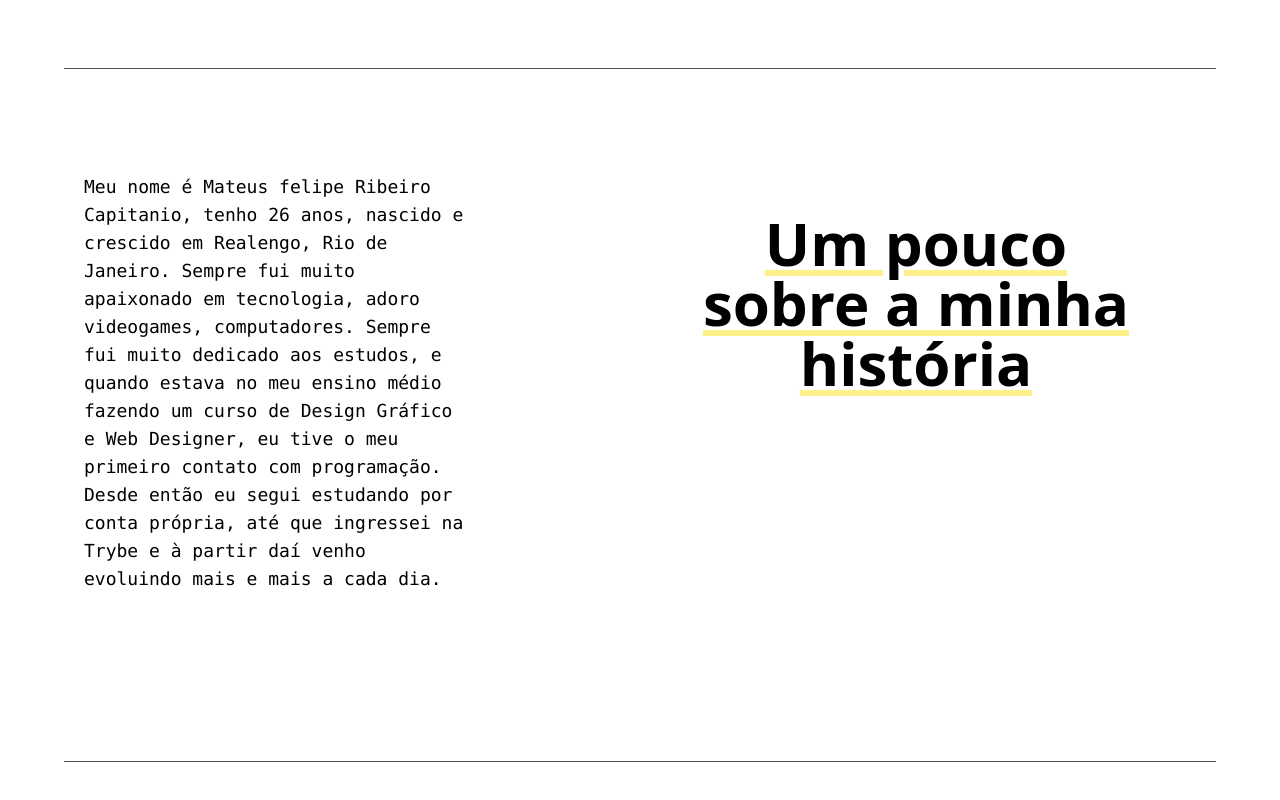
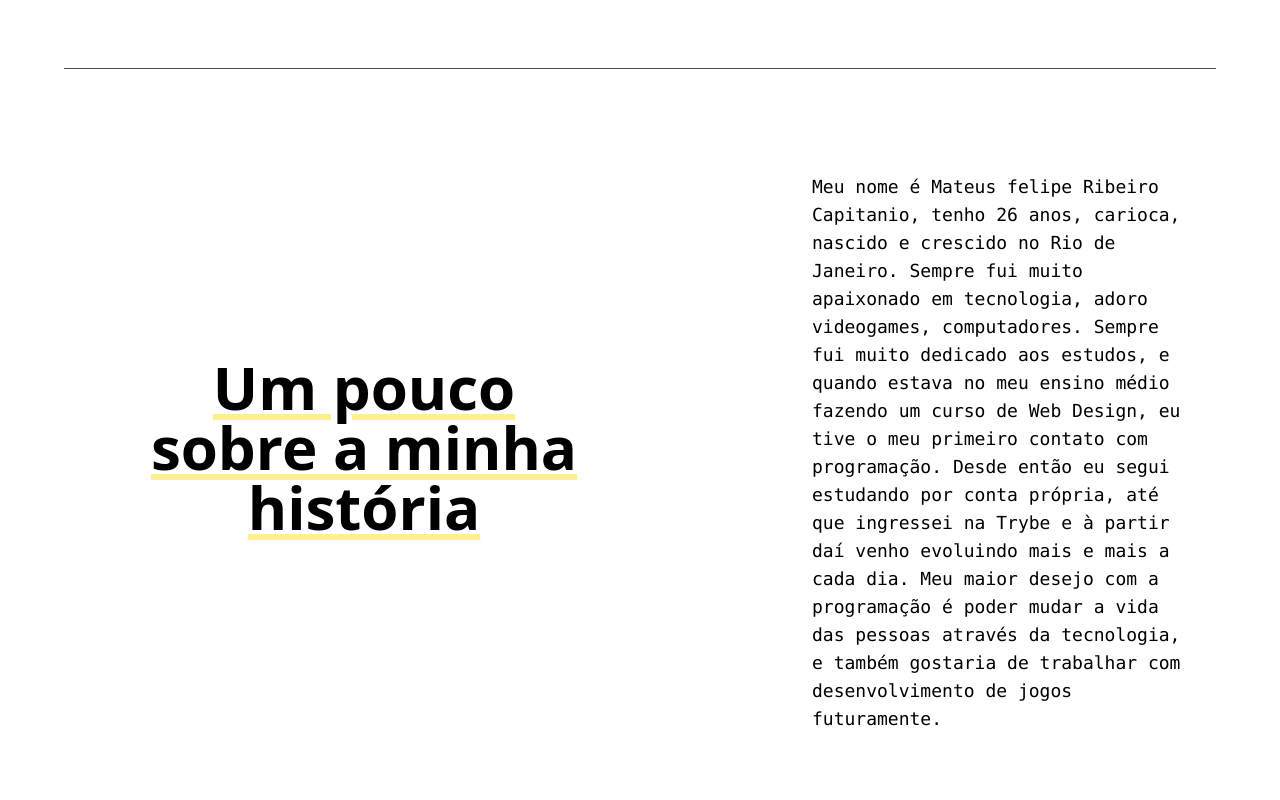
Before and after one commit to MateusCapitanio/portfolio, a React (Create React App) app: page / in a window 1280 px wide. Shown: the part 680-1480 px from the top of the page. Built offline with nearby package versions, Linux system fonts and the light colour scheme.

Commit message:
Finalizando detalhes

```diff
--- a/src/components/Header.jsx
+++ b/src/components/Header.jsx
@@ -4,7 +4,7 @@ import CardProjects from './CardProjects';
 const Header = () => {
     const [visibleCard, setVisibleCard] = useState(false);
     return (
-        <header className="h-16 bg-white shadow-md flex items-center justify-around w-screen overflow-x-scroll overflow-y-hidden whitespace-nowrap">
+        <header className="h-16 bg-white shadow-md flex items-center justify-around w-screen overflow-x-scroll overflow-y-hidden lg:overflow-x-hidden whitespace-nowrap">
             <h2 className="font-extrabold text-xl">Portfólio</h2>
             <ul className="flex">
                 <li className="mx-6 font-medium"><a href="#home">Home</a></li>
--- a/src/pages/Home.jsx
+++ b/src/pages/Home.jsx
@@ -69,15 +69,17 @@ const Home = () => {
             </div>
 
             <section className="flex justify-around init-hidden flex-wrap">
+                <div className=" flex w-1/2 justify-center"><h1 className="text-6xl lg:mt-56 font-extrabold text-center underline underline-offset-4 decoration-yellow-200">Um pouco <br/>sobre a minha história</h1></div>
                 <div className="text-lg m-10 font-mono w-96">Meu nome é Mateus felipe Ribeiro Capitanio, tenho 26 anos,
-                    nascido e crescido em Realengo, Rio de Janeiro. Sempre fui
+                    carioca, nascido e crescido no Rio de Janeiro. Sempre fui
                     muito apaixonado em tecnologia, adoro videogames, computadores.
                     Sempre fui muito dedicado aos estudos, e quando estava no meu ensino médio
-                    fazendo um curso de Design Gráfico e Web Designer, eu tive o meu primeiro contato com programação.
+                    fazendo um curso de Web Design, eu tive o meu primeiro contato com programação.
                     Desde então eu segui estudando por conta própria, até que ingressei na Trybe
-                    e à partir daí venho evoluindo mais e mais a cada dia.
+                    e à partir daí venho evoluindo mais e mais a cada dia. Meu maior desejo com a programação
+                    é poder mudar a vida das pessoas através da tecnologia, e também gostaria de trabalhar com
+                    desenvolvimento de jogos futuramente.
                 </div>
-                <div className=" flex w-1/2 justify-center"><h1 className="text-6xl mt-20 font-extrabold text-center underline underline-offset-4 decoration-yellow-200">Um pouco <br/>sobre a minha história</h1></div>
             </section>
 
             <div className="flex justify-center">
@@ -87,17 +89,6 @@ const Home = () => {
             <section id="habilidades" className="flex init-hidden flex-col h-auto mt-10 items-center bg-black-950">
                 <h1 className="text-white text-4xl mt-12 font-thin">Habilidades</h1>
                 <CardSkills />
-                {/* <ul className="flex items-center m-20 flex-wrap">
-                    <li className="m-2 text-white font-extrabold"><SiJavascript size={45} color="yellow" /> </li>
-                    <li className="m-2 text-white font-extrabold"><SiTypescript size={45} color="blue" /> </li>
-                    <li className="m-2 text-white font-extrabold"><SiReact size={45} color="aquamarine" /></li>
-                    <li className="m-2 text-white font-extrabold"><SiJest size={45} color="red" /></li>
-                    <li className="m-2 text-white font-extrabold"><IoLogoNodejs size={45} color="green" /></li>
-                    <li className="m-2 text-white font-extrabold text-xl">Express.js</li>
-                    <li className="m-2 text-white font-extrabold"><SiDocker size={45} color="aquamarine" /></li>
-                    <li className="m-2 text-white font-extrabold"><SiTailwindcss size={45} color="aquamarine" /></li>
-                    <li className="m-2 text-white font-extrabold"><SiRedux size={45} color="purple" /></li>
-                </ul> */}
                 <p className="text-white text-lg">Copyright &copy; 2022 - Mateus Capitanio</p>
             </section>
         </div>
```
